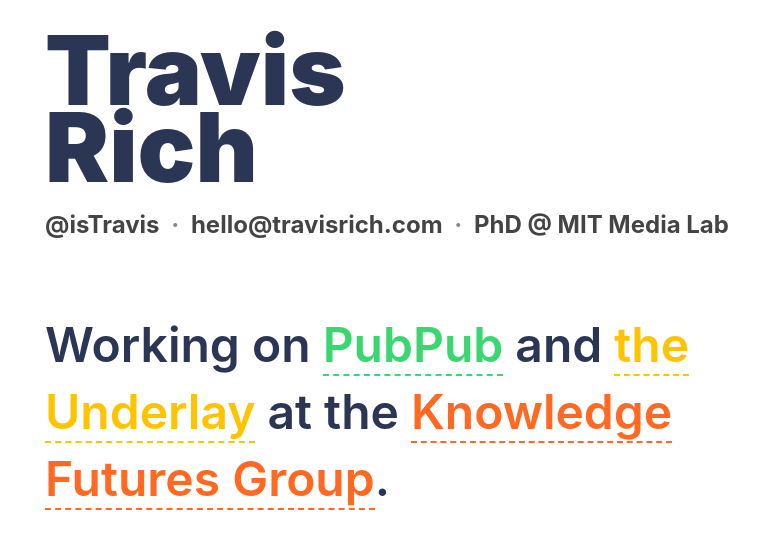
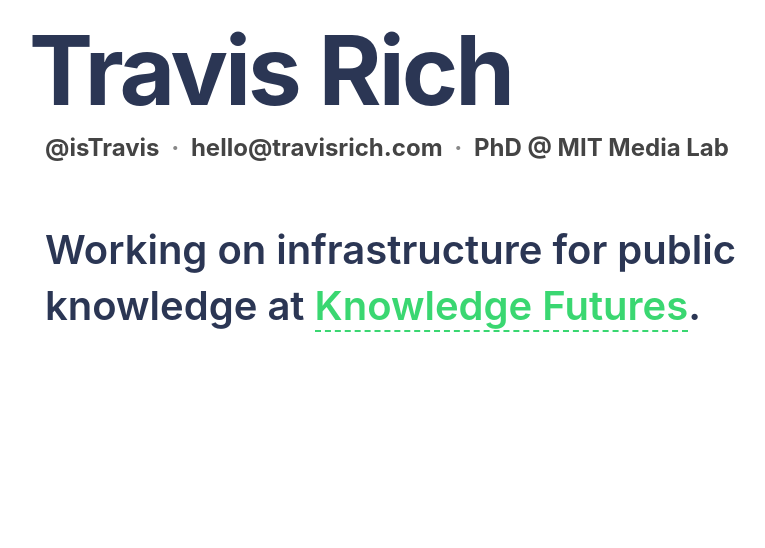
Before and after one commit to isTravis/personal-site-18, a plain HTML site: page index.html in a window 1280 px wide. Shown: the whole page, without its empty margins (195-960 px from the left). Drawn offline with Linux system fonts and the light colour scheme.

Commit message:
Update index.html

```diff
--- a/index.html
+++ b/index.html
@@ -22,9 +22,12 @@
 			}
 			h1 {
 				font-size: 6em;
-			    font-weight: 900;
+			    font-weight: 700;
 			    line-height: 0.8;
+				letter-spacing: -3px;
 			    margin: 0em 0em 0.25em;
+				position: relative;
+				left: -16px;
 			}
 			h2 {
 				margin: 0em;
@@ -39,7 +42,7 @@
 			}
 			p {
 				margin: 1.5em 0em;
-				font-size: 3em;
+				font-size: 2.5em;
 				font-weight: 600;
 				line-height: 1.4;
 			}
@@ -67,7 +70,7 @@
 		</style>
 	</head>
 	<body>
-		<h1>Travis<br />Rich</h1>
+		<h1>Travis Rich</h1>
 		<h2>
 			<a href="https://github.com/isTravis">@isTravis</a>
 			<span>·</span>
@@ -75,6 +78,6 @@
 			<span>·</span>
 			<a href="https://dspace.mit.edu/handle/1721.1/112531">PhD @ MIT Media Lab</a>
 		</h2>
-		<p>Working on <a href="https://www.pubpub.org">PubPub</a> and <a href="https://www.underlay.org">the Underlay</a> at the <a href="https://www.knowledgefutures.org">Knowledge Futures Group</a>.</p>
+		<p>Working on infrastructure for public knowledge at <a href="https://www.knowledgefutures.org">Knowledge Futures</a>.</p>
 	</body>
 </html>
```
